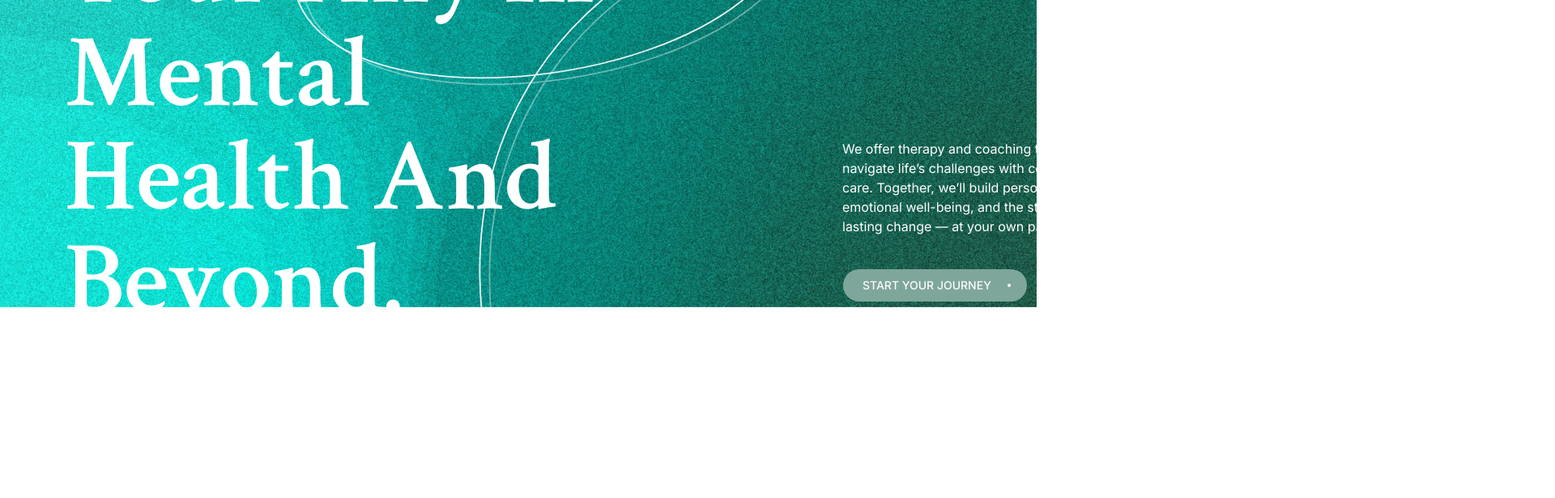
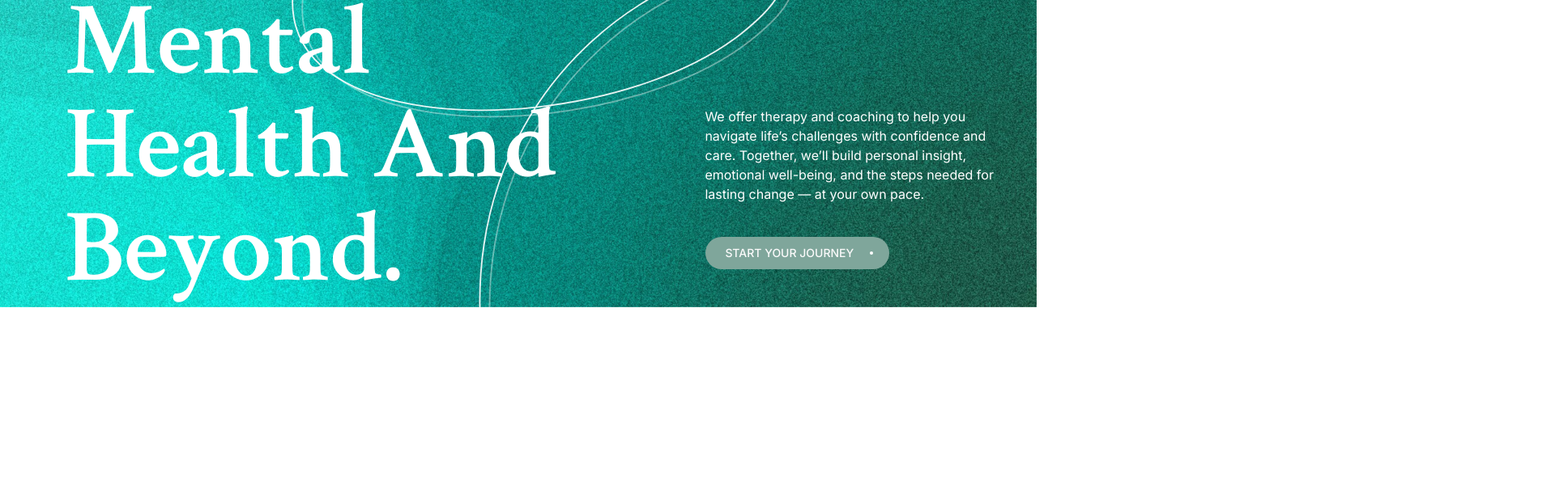
Before and after one commit to Harsh-abc/mentally, a Next.js app: page / in a window 1280 px wide. Shown: the part 420-1036 px from the top of the page at 81% size, 1920 px wide, since content can reach past the window. Built offline with nearby package versions, Linux system fonts and the light colour scheme.

Commit message:
home page changes

```diff
--- /dev/null
+++ b/components/common/MarqueeText.tsx
@@ -0,0 +1,112 @@
+'use client'
+
+import { useEffect, useRef } from 'react'
+import gsap from 'gsap'
+import { Observer } from 'gsap/Observer'
+
+gsap.registerPlugin(Observer)
+
+export default function ScrollingText() {
+    const containerRef = useRef(null)
+    function horizontalLoop(items, config) {
+        items = gsap.utils.toArray(items);
+        config = config || {};
+        let tl = gsap.timeline({ repeat: config.repeat, paused: config.paused, defaults: { ease: "none" }, onReverseComplete: () => tl.totalTime(tl.rawTime() + tl.duration() * 100) }),
+            length = items.length,
+            startX = items[0].offsetLeft,
+            times = [],
+            widths = [],
+            xPercents = [],
+            curIndex = 0,
+            pixelsPerSecond = (config.speed || 1) * 100,
+            snap = config.snap === false ? v => v : gsap.utils.snap(config.snap || 1), // some browsers shift by a pixel to accommodate flex layouts, so for example if width is 20% the first element's width might be 242px, and the next 243px, alternating back and forth. So we snap to 5 percentage points to make things look more natural
+            totalWidth, curX, distanceToStart, distanceToLoop, item, i;
+        gsap.set(items, { // convert "x" to "xPercent" to make things responsive, and populate the widths/xPercents Arrays to make lookups faster.
+            xPercent: (i, el) => {
+                let w = widths[i] = parseFloat(gsap.getProperty(el, "width", "px"));
+                xPercents[i] = snap(parseFloat(gsap.getProperty(el, "x", "px")) / w * 100 + gsap.getProperty(el, "xPercent"));
+                return xPercents[i];
+            }
+        });
+        gsap.set(items, { x: 0 });
+        totalWidth = items[length - 1].offsetLeft + xPercents[length - 1] / 100 * widths[length - 1] - startX + items[length - 1].offsetWidth * gsap.getProperty(items[length - 1], "scaleX") + (parseFloat(config.paddingRight) || 0);
+        for (i = 0; i < length; i++) {
+            item = items[i];
+            curX = xPercents[i] / 100 * widths[i];
+            distanceToStart = item.offsetLeft + curX - startX;
+            distanceToLoop = distanceToStart + widths[i] * gsap.getProperty(item, "scaleX");
+            tl.to(item, { xPercent: snap((curX - distanceToLoop) / widths[i] * 100), duration: distanceToLoop / pixelsPerSecond }, 0)
+                .fromTo(item, { xPercent: snap((curX - distanceToLoop + totalWidth) / widths[i] * 100) }, { xPercent: xPercents[i], duration: (curX - distanceToLoop + totalWidth - curX) / pixelsPerSecond, immediateRender: false }, distanceToLoop / pixelsPerSecond)
+                .add("label" + i, distanceToStart / pixelsPerSecond);
+            times[i] = distanceToStart / pixelsPerSecond;
+        }
+        function toIndex(index, vars) {
+            vars = vars || {};
+            (Math.abs(index - curIndex) > length / 2) && (index += index > curIndex ? -length : length); // always go in the shortest direction
+            let newIndex = gsap.utils.wrap(0, length, index),
+                time = times[newIndex];
+            if (time > tl.time() !== index > curIndex) { // if we're wrapping the timeline's playhead, make the proper adjustments
+                vars.modifiers = { time: gsap.utils.wrap(0, tl.duration()) };
+                time += tl.duration() * (index > curIndex ? 1 : -1);
+            }
+            curIndex = newIndex;
+            vars.overwrite = true;
+            return tl.tweenTo(time, vars);
+        }
+        tl.next = vars => toIndex(curIndex + 1, vars);
+        tl.previous = vars => toIndex(curIndex - 1, vars);
+        tl.current = () => curIndex;
+        tl.toIndex = (index, vars) => toIndex(index, vars);
+        tl.times = times;
+        tl.progress(1, true).progress(0, true); // pre-render for performance
+        if (config.reversed) {
+            tl.vars.onReverseComplete();
+            tl.reverse();
+        }
+        return tl;
+    }
+    useEffect(() => {
+        const ctx = gsap.context(() => {
+
+            const items = gsap.utils.toArray('.rail h4')
+
+            const tl = horizontalLoop(items, {
+                repeat: -1,
+                paddingRight: 30,
+            })
+
+            Observer.create({
+                target: containerRef.current,
+                type: "wheel,touch,scroll",
+                onChangeY(self) {
+                    let factor = 2.5
+                    if (self.deltaY < 0) factor *= -1
+
+                    gsap.timeline({ defaults: { ease: "none" } })
+                        .to(tl, {
+                            timeScale: factor * 2.5,
+                            duration: 0.2,
+                            overwrite: true,
+                        })
+                        .to(tl, {
+                            timeScale: factor / 2.5,
+                            duration: 1,
+                        }, "+=0.3")
+                }
+            })
+
+        }, containerRef)
+
+        return () => ctx.revert()
+    }, [])
+
+    return (
+        <div ref={containerRef} className="scrolling-text">
+            <div className="rail">
+                <h4>Animate Anything...</h4>
+                <h4>Delivering silky-smooth performance</h4>
+                <h4>so you can focus on the fun stuff.</h4>
+            </div>
+        </div>
+    )
+}
--- a/components/core/AboutHero.tsx
+++ b/components/core/AboutHero.tsx
@@ -6,7 +6,7 @@
 
 export default function AboutHero() {
     return (
-        <section id="aboutScroll" className="bg-white h-auto">
+        <section id="aboutScroll" className="bg-white h-screen">
 
             <div className="w-full px-10 py-10">
                 <div className="flex justify-between gap-10">
--- a/components/core/Hero.tsx
+++ b/components/core/Hero.tsx
@@ -5,13 +5,14 @@
 
 export default function Hero() {
   return (
-    <section className="relative">
-      <div className="w-full relative top-80 left-20">
+    <>
+      <section className="relative h-[50%]">
+        <div className="w-full relative top-70 left-20">
           <h1 className="text-9xl text-white w-[55%] font-crimson font-semibold">
             Your Ally In Mental Health And Beyond.
           </h1>
         </div>
-      <div className="w-full h-auto relative top-20 left-260">
+        <div className="w-full relative top-10 left-[68%]">
           <p className="w-[30%] text-white text-start">
             We offer therapy and coaching to help you navigate life’s challenges
             with confidence and care. Together, we’ll build personal insight,
@@ -30,7 +31,7 @@
           </Button>
         </div>
 
-      <div className="absolute -top-20 left-[50%] transform translate-x-[-50%] w-180 ">
+        <div className="absolute -top-10 left-[50%] transform translate-x-[-50%] w-180">
           <div className="w-full h-screen opacity-90">
             <div>
               <svg
@@ -51,7 +52,7 @@
               </svg>
             </div>
           </div>
-        <div className="absolute top-2 left-3 w-full h-[50vh] opacity-[0.4]">
+          <div className="absolute top-2 left-3 w-full  opacity-[0.4]">
             <div>
               <svg
                 xmlns="http://www.w3.org/2000/svg"
@@ -72,8 +73,9 @@
             </div>
           </div>
         </div>
-
-      <div className="relative h-[100vh]">
+      </section>
+      <section className="relative h-screen">
+        <div className="relative h-screen">
           <div className="absolute top-100 left-[50%] transform translate-x-[-50%] flex items-center justify-center gap-2 ">
             <Label className="text-2xl text-white">Mentally</Label>
             <Link href={"#aboutScroll"}>
@@ -91,5 +93,6 @@
           </div>
         </div>
       </section>
+    </>
   );
 }
--- a/components/core/Testimonials.tsx
+++ b/components/core/Testimonials.tsx
@@ -3,6 +3,10 @@
 export default function Testimonials() {
     return (
         <section className="bg-white h-auto">
+            <div className="py-10">
+                <h1 className="font-crimson text-7xl  text-center text-(--headingText)">Testimonials</h1>
+                <p className="text-center text-xl mt-2 capitalize">your ally in mental health and beyond</p>
+            </div>
             <Marquee />
         </section>
     )
--- a/package.json
+++ b/package.json
@@ -9,9 +9,11 @@
     "lint": "eslint"
   },
   "dependencies": {
+    "@gsap/react": "^2.1.2",
     "@radix-ui/react-slot": "^1.2.4",
     "class-variance-authority": "^0.7.1",
     "clsx": "^2.1.1",
+    "gsap": "^3.15.0",
     "lucide-react": "^1.8.0",
     "next": "^16.2.2",
     "radix-ui": "^1.4.3",
@@ -26,9 +28,11 @@
     "@types/node": "^20",
     "@types/react": "^19",
     "@types/react-dom": "^19",
+    "autoprefixer": "^10.5.0",
     "eslint": "^9",
     "eslint-config-next": "16.2.2",
-    "tailwindcss": "^4",
+    "postcss": "^8.5.10",
+    "tailwindcss": "^4.2.2",
     "typescript": "^5"
   }
 }
--- a/src/app/globals.css
+++ b/src/app/globals.css
@@ -246,3 +246,28 @@
   bottom: 10%;
   left: 40%;
 }
+
+
+.scrolling-text {
+  overflow: hidden;
+  width: 100%;
+  height: 100vh;
+  display: flex;
+  align-items: center;
+  background-color: black;
+}
+
+.scrolling-text .rail {
+  display: flex;
+}
+
+.scrolling-text .rail h4 {
+  white-space: nowrap;
+  font-size: 100px;
+  font-weight: 900;
+  letter-spacing: 2px;
+  /* FIXED */
+  line-height: 1em;
+  margin: 0 30px 0 0;
+  color: white;
+}
--- a/src/app/page.tsx
+++ b/src/app/page.tsx
@@ -9,6 +9,7 @@
 import Testimonials from "@/components/core/Testimonials";
 import FooterDemo from "@/components/core/Footer";
 import WhyMentally from "@/components/core/WhyMentally";
+// import MarqueeText from "@/components/common/MarqueeText";
 
 export default function Home() {
   return (
@@ -23,12 +24,10 @@
       </div>
       <main className="main relative">
         <Hero />
-
+        {/* <MarqueeText /> */}
         <AboutHero />
         <WhyMentally />
         <Testimonials />
-
-
         <FooterDemo />
       </main>
 
--- /dev/null
+++ b/tailwind.config.ts
@@ -0,0 +1,13 @@
+export default {
+    content: ["./src/**/*.{js,ts,jsx,tsx}"],
+    theme: {
+        extend: {
+            colors: {
+                heading: "var(--headingText)",
+                nav: "var(--navText)",
+                cta: "var(--cta-button)",
+            },
+        },
+    },
+    plugins: [],
+};
```
Also changed, not shown: 1 other file (tests, documents, lock files or other folders). Lines whose indentation alone changed are shown as unchanged.
